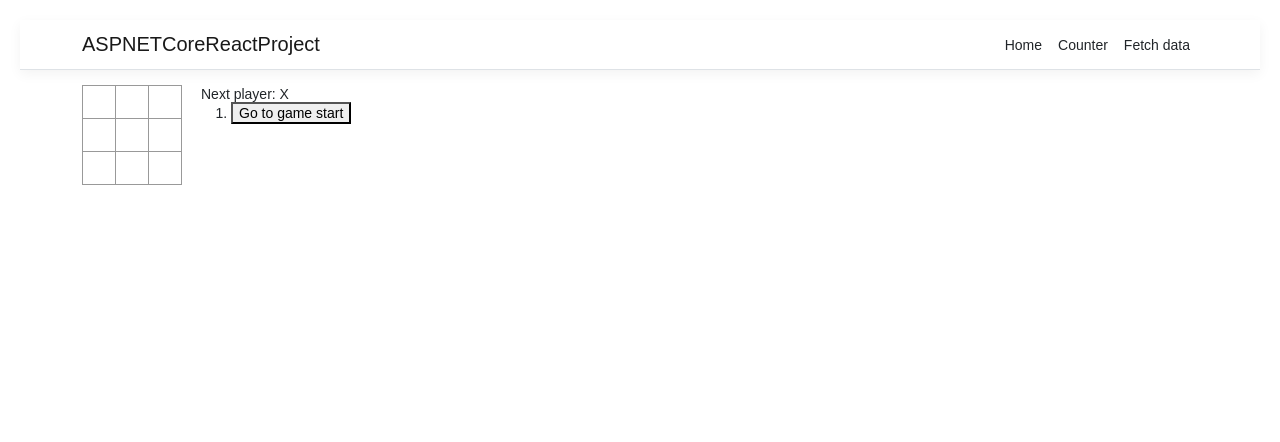
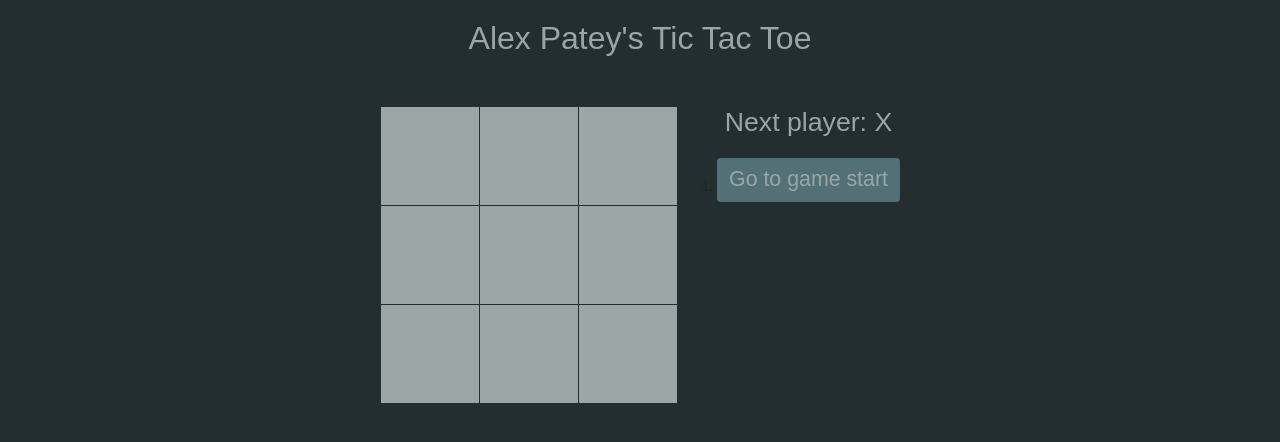
Before and after one commit to AlexPatey/ASPNetCoreReact, a React (Create React App) app in the folder ASPNETCoreReactProject/ClientApp/: page / in a window 1280 px wide. Shown: the top 442 px of the page. Built offline with nearby package versions, Linux system fonts and the light colour scheme.

Commit message:
restyled site and removed navbar

```diff
--- a/ASPNETCoreReactProject/ClientApp/public/index.html
+++ b/ASPNETCoreReactProject/ClientApp/public/index.html
@@ -1,6 +1,6 @@
 <!DOCTYPE html>
 <html lang="en">
-  <head>
+<head>
     <meta charset="utf-8">
     <meta name="viewport" content="width=device-width, initial-scale=1, shrink-to-fit=no">
     <meta name="theme-color" content="#000000">
@@ -11,6 +11,7 @@
     -->
     <link rel="manifest" href="%PUBLIC_URL%/manifest.json">
     <link rel="shortcut icon" href="%PUBLIC_URL%/favicon.ico">
+
     <!--
       Notice the use of %PUBLIC_URL% in the tags above.
       It will be replaced with the URL of the `public` folder during the build.
@@ -21,7 +22,7 @@
       Learn how to configure a non-root public URL by running `npm run build`.
     -->
     <title>ASPNETCoreReactProject</title>
-  </head>
+</head>
   <body>
     <noscript>
       You need to enable JavaScript to run this app.
--- a/ASPNETCoreReactProject/ClientApp/src/components/Home.js
+++ b/ASPNETCoreReactProject/ClientApp/src/components/Home.js
@@ -68,7 +68,6 @@ class Board extends React.Component {
 
         return (
             <div>
-                {/*<div className="status">{status}</div>*/}
                 <div className="board-row">
                     {this.renderSquare(0)}
                     {this.renderSquare(1)}
@@ -138,7 +137,7 @@ class Game extends React.Component {
                 "Go to game start";
             return (
                 <li key={move }>
-                    <button onClick={() => this.jumpTo(move)}>{desc}</button>
+                    <button className=" btn btn-primary historyBtn" onClick={() => this.jumpTo(move)}>{desc}</button>
                 </li>
             );
         });
@@ -152,15 +151,15 @@ class Game extends React.Component {
         }
 
         return (
-            <div className="game">
-                <div className="game-board">
+            <div className="game row">
+                <div className="game-board col-md-6 col-sm-12">
                     <Board
                         squares={current.squares}
                         onClick={(i) => this.handleClick(i) }
                     />
                 </div>
-                <div className="game-info">
-                    <div>{status}</div>
+                <div className="game-info col-md-6 col-sm-12">
+                    <div className="statusName">{status}</div>
                     <ol>{moves}</ol>
                 </div>
             </div>
@@ -173,23 +172,10 @@ export class Home extends Component {
 
   render() {
     return (
-      <div>
-        {/*<h1>Hello, world!</h1>*/}
-        {/*<p>Welcome to your new single-page application, built with:</p>*/}
-        {/*<ul>*/}
-        {/*  <li><a href='https://get.asp.net/'>ASP.NET Core</a> and <a href='https://msdn.microsoft.com/en-us/library/67ef8sbd.aspx'>C#</a> for cross-platform server-side code</li>*/}
-        {/*  <li><a href='https://facebook.github.io/react/'>React</a> for client-side code</li>*/}
-        {/*  <li><a href='http://getbootstrap.com/'>Bootstrap</a> for layout and styling</li>*/}
-        {/*</ul>*/}
-        {/*<p>To help you get started, we have also set up:</p>*/}
-        {/*<ul>*/}
-        {/*  <li><strong>Client-side navigation</strong>. For example, click <em>Counter</em> then <em>Back</em> to return here.</li>*/}
-        {/*  <li><strong>Development server integration</strong>. In development mode, the development server from <code>create-react-app</code> runs in the background automatically, so your client-side resources are dynamically built on demand and the page refreshes when you modify any file.</li>*/}
-        {/*  <li><strong>Efficient production builds</strong>. In production mode, development-time features are disabled, and your <code>dotnet publish</code> configuration produces minified, efficiently bundled JavaScript files.</li>*/}
-        {/*</ul>*/}
-        {/*<p>The <code>ClientApp</code> subdirectory is a standard React application based on the <code>create-react-app</code> template. If you open a command prompt in that directory, you can run <code>npm</code> commands such as <code>npm test</code> or <code>npm install</code>.</p>*/}
-        <Game />
-      </div>
+        <div>
+            <div className="projTitle">Alex Patey's Tic Tac Toe</div>
+            <Game />
+        </div>
     );
   }
 }
--- a/ASPNETCoreReactProject/ClientApp/src/components/Layout.js
+++ b/ASPNETCoreReactProject/ClientApp/src/components/Layout.js
@@ -8,7 +8,6 @@ export class Layout extends Component {
   render() {
     return (
       <div>
-        <NavMenu />
         <Container>
           {this.props.children}
         </Container>
--- a/ASPNETCoreReactProject/ClientApp/src/components/NavMenu.js
+++ b/ASPNETCoreReactProject/ClientApp/src/components/NavMenu.js
@@ -2,6 +2,7 @@ import React, { Component } from 'react';
 import { Collapse, Navbar, NavbarBrand, NavbarToggler, NavItem, NavLink } from 'reactstrap';
 import { Link } from 'react-router-dom';
 import './NavMenu.css';
+import '../index.css';
 
 export class NavMenu extends Component {
   static displayName = NavMenu.name;
@@ -25,21 +26,7 @@ export class NavMenu extends Component {
     return (
       <header>
         <Navbar className="navbar-expand-sm navbar-toggleable-sm ng-white border-bottom box-shadow mb-3" container light>
-          <NavbarBrand tag={Link} to="/">ASPNETCoreReactProject</NavbarBrand>
-          <NavbarToggler onClick={this.toggleNavbar} className="mr-2" />
-          <Collapse className="d-sm-inline-flex flex-sm-row-reverse" isOpen={!this.state.collapsed} navbar>
-            <ul className="navbar-nav flex-grow">
-              <NavItem>
-                <NavLink tag={Link} className="text-dark" to="/">Home</NavLink>
-              </NavItem>
-              <NavItem>
-                <NavLink tag={Link} className="text-dark" to="/counter">Counter</NavLink>
-              </NavItem>
-              <NavItem>
-                <NavLink tag={Link} className="text-dark" to="/fetch-data">Fetch data</NavLink>
-              </NavItem>
-            </ul>
-          </Collapse>
+          <NavbarBrand className="navBarTitle" tag={Link} to="/">Alex Patey's Tic Tac Toe</NavbarBrand>
         </Navbar>
       </header>
     );
--- a/ASPNETCoreReactProject/ClientApp/src/custom.css
+++ b/ASPNETCoreReactProject/ClientApp/src/custom.css
@@ -7,8 +7,90 @@ code {
   color: #E01A76;
 }
 
-.btn-primary {
-  color: #fff;
-  background-color: #1b6ec2;
-  border-color: #1861ac;
+.projTitle {
+    color: #9ba5a6;
+    text-align: center;
+    font-size: 24pt;
+    font-weight: 500;
+    padding-bottom: 50px;
 }
+
+.btn:focus {
+    outline: none !important;
+    box-shadow: none !important;
+    border: none !important;
+}
+
+.historyBtn {
+    border: none !important;
+    background-color: #547077;
+    color: #9ba5a6;
+    outline: none;
+    font-size: 16pt;
+    margin-bottom: 15px;
+}
+
+    .historyBtn:focus {
+        background-color: #547077;
+        color: #9ba5a6;
+    }
+
+    .historyBtn:hover {
+        background-color: #778586;
+        color: #232e31;
+    }
+
+.game {
+    margin: 0;
+    padding: 0;
+    display: flex;
+    justify-content: center;
+}
+
+ol {
+    padding: 0;
+}
+
+.game-board {
+    width: auto;
+    padding: 0;
+    margin: 0 20px;
+}
+
+.game-info {
+    width: auto;
+    padding: 0;
+    margin: 0 20px;
+    text-align: center;
+}
+
+.square {
+    background: #9ba5a6;
+    border: 1px solid #232e31;
+    float: left;
+    font-size: 44px;
+    font-weight: bold;
+    height: 100px;
+    margin-right: -1px;
+    margin-top: -1px;
+    padding: 0;
+    text-align: center;
+    width: 100px;
+    color: #232e31;
+}
+
+    .square:focus {
+        outline: none;
+    }
+
+.statusName {
+    color: #9ba5a6;
+    font-size: 20pt;
+    padding-bottom: 20px;
+}
+
+@media(max-width: 768px) {
+    .statusName {
+        padding-top: 20px;
+    }
+}
--- a/ASPNETCoreReactProject/ClientApp/src/index.css
+++ b/ASPNETCoreReactProject/ClientApp/src/index.css
@@ -1,6 +1,7 @@
 body {
     font: 14px "Century Gothic", Futura, sans-serif;
     margin: 20px;
+    background-color: #232e31;
 }
 
 ol, ul {
@@ -17,34 +18,13 @@ ol, ul {
     margin-bottom: 10px;
 }
 
-.square {
-    background: #fff;
-    border: 1px solid #999;
-    float: left;
-    font-size: 24px;
-    font-weight: bold;
-    line-height: 34px;
-    height: 34px;
-    margin-right: -1px;
-    margin-top: -1px;
-    padding: 0;
-    text-align: center;
-    width: 34px;
-}
-
-    .square:focus {
-        outline: none;
-    }
-
 .kbd-navigation .square:focus {
     background: #ddd;
-}
-
-.game {
-    display: flex;
-    flex-direction: row;
 }
 
 .game-info {
     margin-left: 20px;
 }
+
+.board-row {
+}
```
Also changed, not shown: 1 other file (tests, documents, lock files or other folders).
